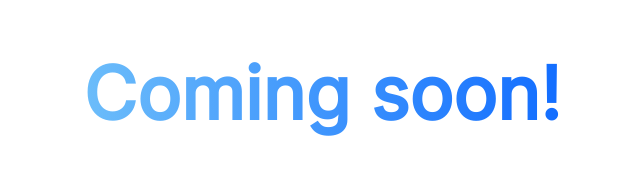
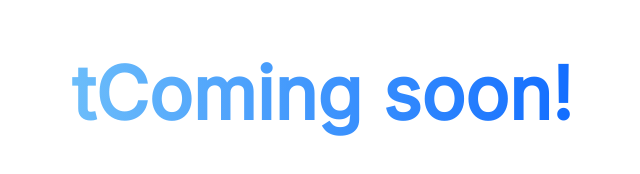
Before and after one commit to SpreeHertz/spef1x.github.io, a plain HTML site: page index.html in a window 1280 px wide. Shown: the whole page, without its empty margins (318-958 px from the left). Drawn offline with Linux system fonts and the light colour scheme.

Commit message:
test commit

```diff
--- a/index.html
+++ b/index.html
@@ -10,7 +10,7 @@
 <body>
 <div class="coming-soon">
 
-<h1 class="coming-soon-text">Coming soon!</h1>
+<h1 class="coming-soon-text">tComing soon!</h1>
 
 </div>
 </body>
```
